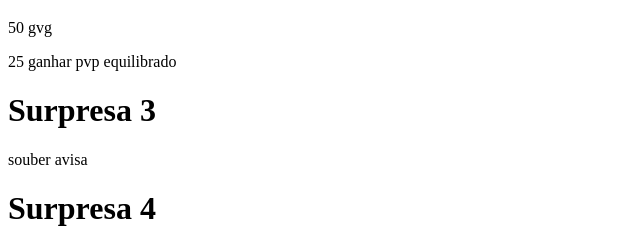
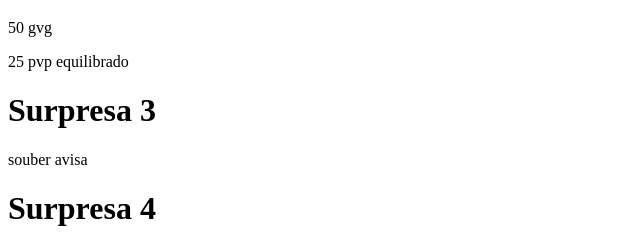
Before and after one commit to gustavosantos43/ddtank-missao, a plain HTML site: page index.html in a window 1280 px wide. Shown: the part 227-465 px from the top of the page, 0-640 px from the left. Drawn offline with Linux system fonts and the light colour scheme.

Commit message:
update6.0

```diff
--- a/index.html
+++ b/index.html
@@ -13,7 +13,7 @@
     <p>3 CSA</p>
     <h1>Surpresa 2</h1>
     <p>50 gvg</p>
-    <p>25 ganhar pvp equilibrado</p>
+    <p>25 pvp equilibrado</p>
     <h1>Surpresa 3</h1>
     <p>souber avisa</p>
     <h1>Surpresa 4</h1>
```
